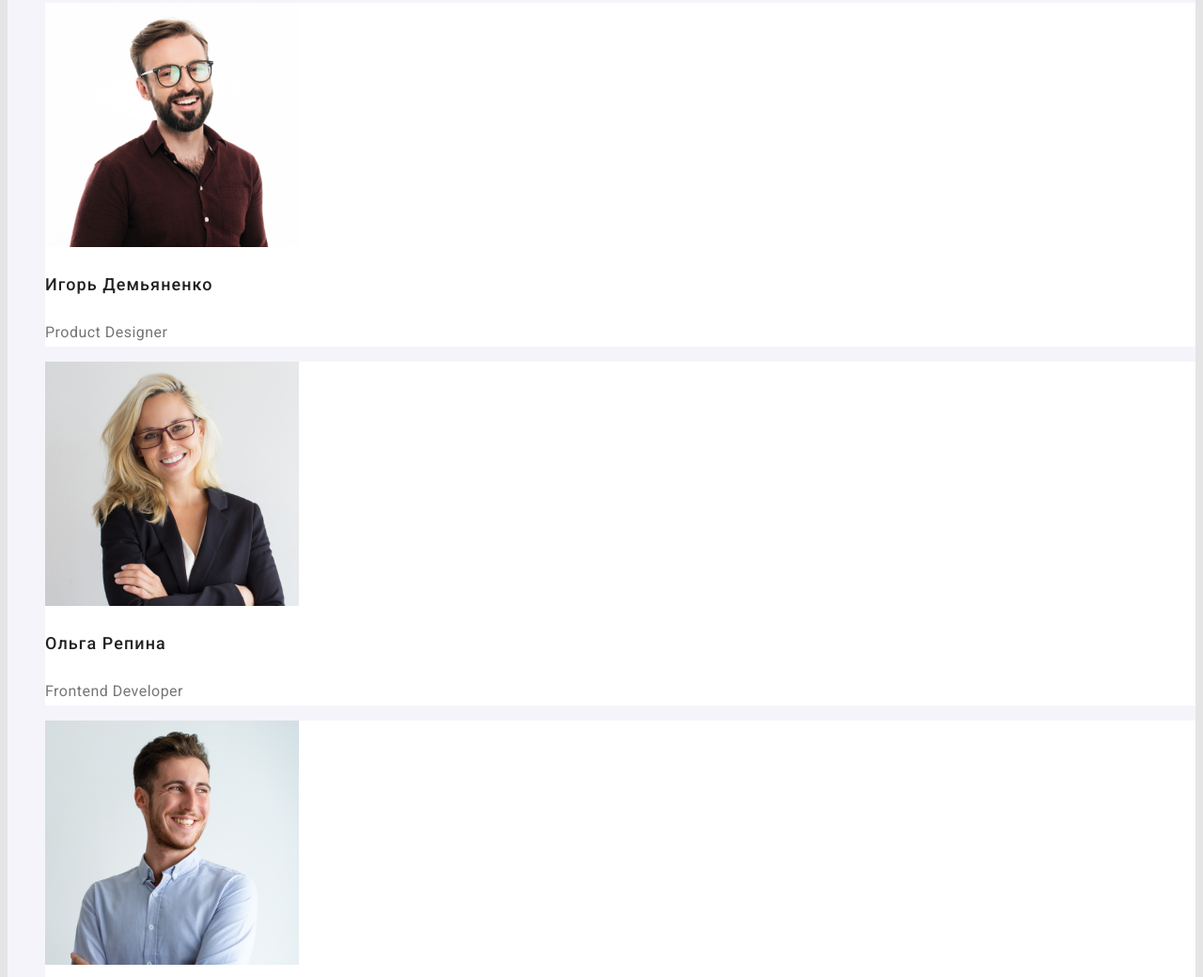
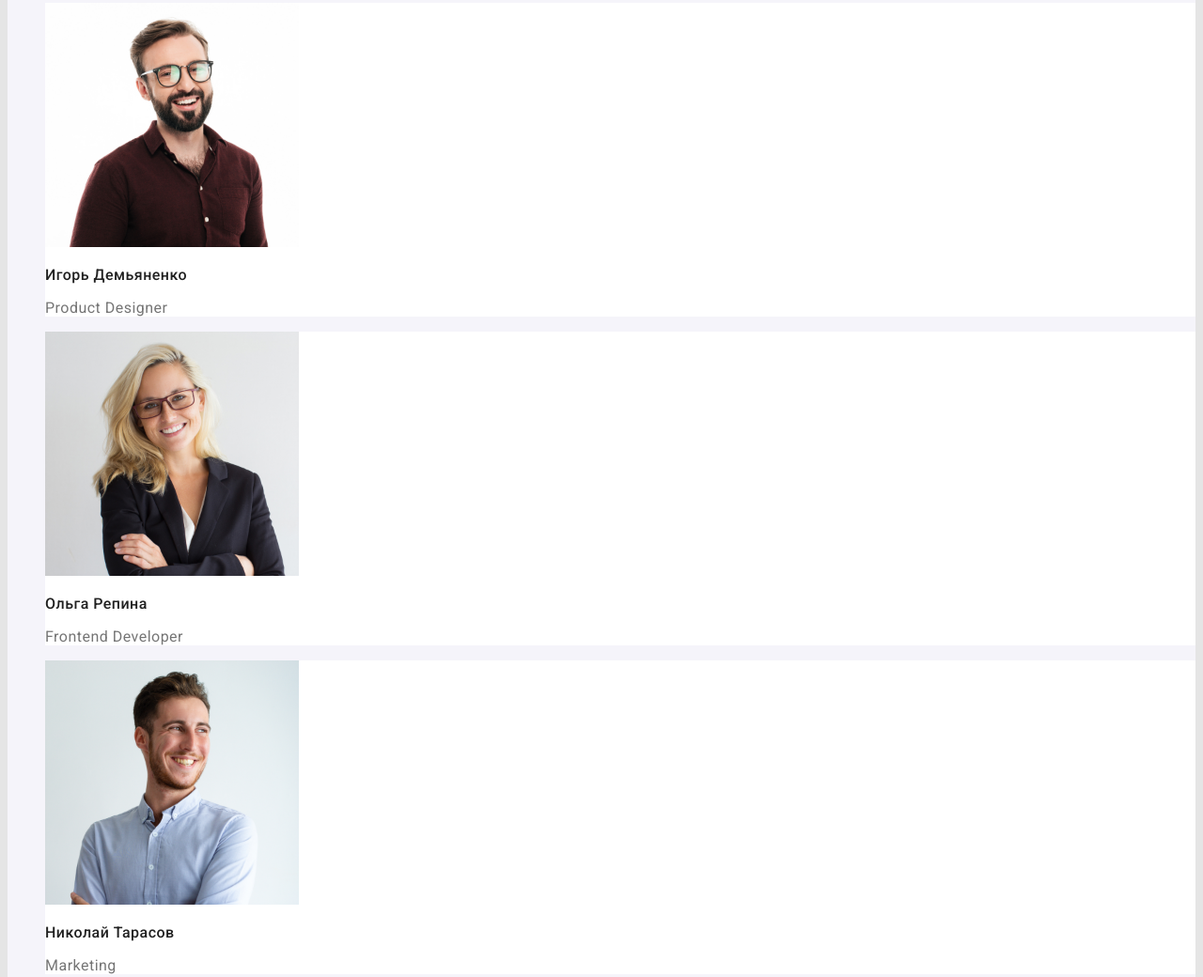
Before and after one commit to DI-CAY/goit-markup-hw-02, a plain HTML site: page index.html in a window 1280 px wide. Shown: the part 1767-2807 px from the top of the page at 94% size. Drawn offline with Linux system fonts and the light colour scheme.

Commit message:
меняет класс

```diff
--- a/css/styles.css
+++ b/css/styles.css
@@ -246,14 +246,14 @@ line-height: 1.19;
     background-color: #FFFFFF;
 }
 
-.group .title {
+.projects .title {
     color: var(--titlee-text-color);
     font-size: 18px;
     line-height: 2;
     letter-spacing: 0.06em;
 }
 
-.group .text {
+.projects .text {
     color: var(--primary-text-color);
     font-size: 16px;
     line-height: 1.88;
```
Also changed, not shown: portfolio.html (+1 -1 lines).
